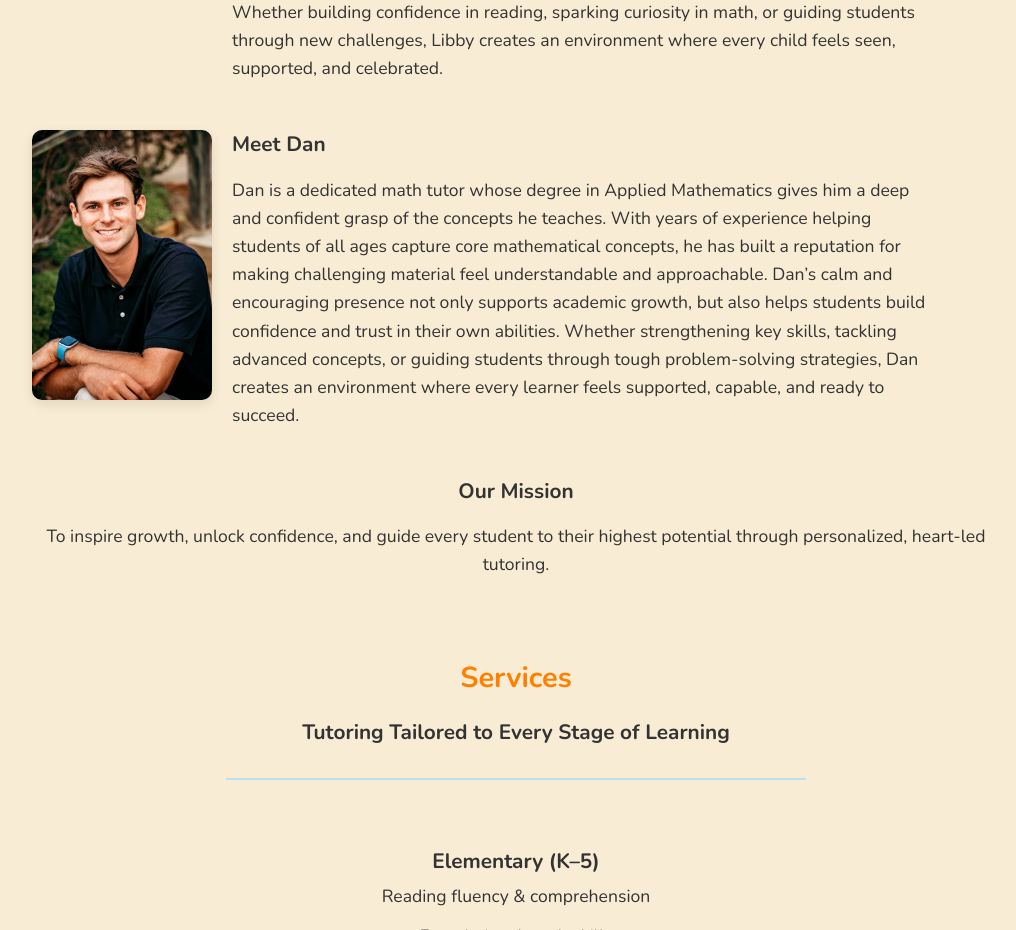
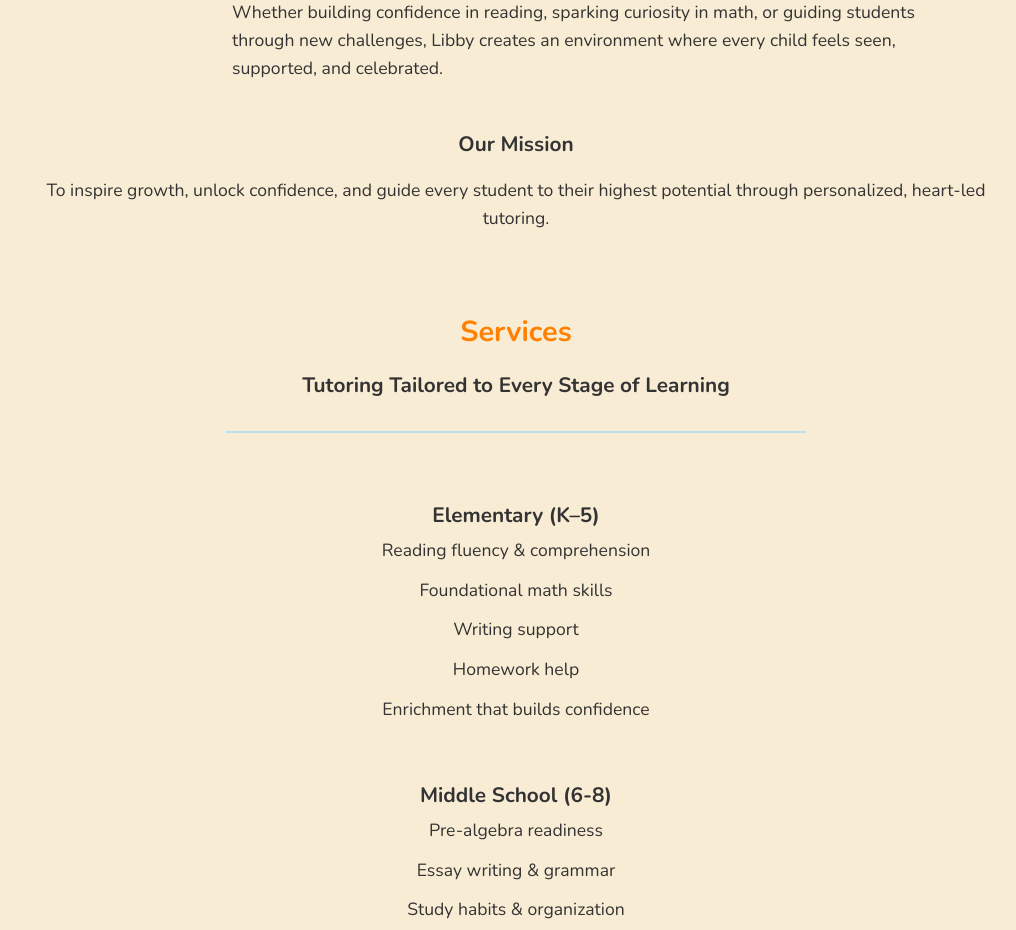
Before and after one commit to ddchamber/ElevateTutoringSD, a plain HTML site: page index.html in a window 1280 px wide. Shown: the part 1440-2370 px from the top of the page, without its empty margins (124-1140 px from the left). Drawn offline with nearby package versions, Linux system fonts and the light colour scheme.

Commit message:
Goodbye Mr.Dan

```diff
--- a/index.html
+++ b/index.html
@@ -295,14 +295,6 @@ header::after {
         </div>
       </div>
 
-      <div class="instructor-profile">
-        <img src="Dan.jpg" alt="Photo of Me">
-        <div class="instructor-text">
-          <h3>Meet Dan</h3>
-          <p>Dan is a dedicated math tutor whose degree in Applied Mathematics gives him a deep and confident grasp of the concepts he teaches. With years of experience helping students of all ages capture core mathematical concepts, he has built a reputation for making challenging material feel understandable and approachable. Dan’s calm and encouraging presence not only supports academic growth, but also helps students build confidence and trust in their own abilities. Whether strengthening key skills, tackling advanced concepts, or guiding students through tough problem-solving strategies, Dan creates an environment where every learner feels supported, capable, and ready to succeed.</p>
-        </div>
-      </div>
-
       <h3>Our Mission</h3>
       <p>To inspire growth, unlock confidence, and guide every student to their highest potential through personalized, heart-led tutoring.</p>
     </section>
```
